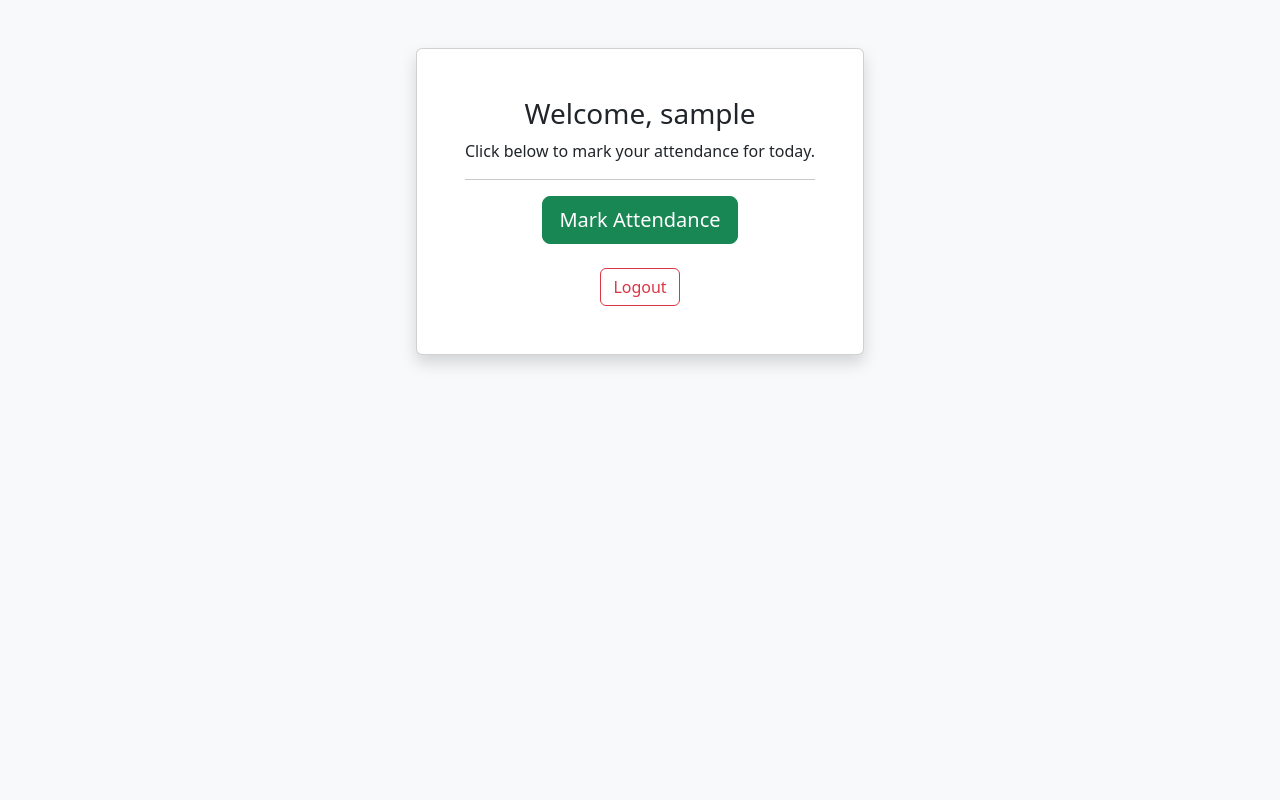
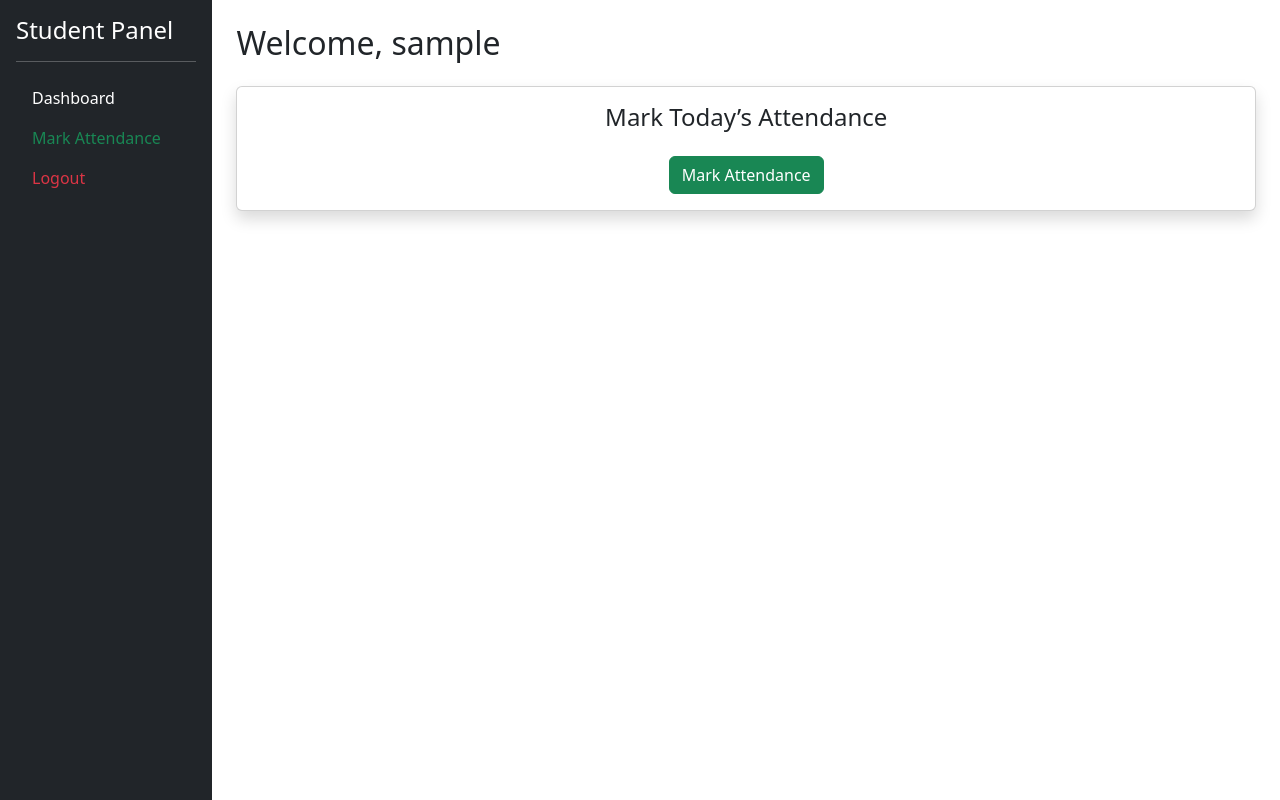
Before and after one commit to niveddddd/Cloud-Attendance-System, a Flask app: template templates/student_dashboard.html in a window 1280 px wide. Run offline with Flask 3, Linux system fonts and the light colour scheme; the template is opened without the code that fills it, so the values that code supplies are empty; the visitor is signed in with stand-in values (Sample User, id 1).

Commit message:
Redesign student dashboard with sidebar navigation

```diff
--- a/templates/student_dashboard.html
+++ b/templates/student_dashboard.html
@@ -4,16 +4,35 @@
     <title>Student Dashboard</title>
     <link href="https://cdn.jsdelivr.net/npm/bootstrap@5.3.2/dist/css/bootstrap.min.css" rel="stylesheet">
 </head>
-<body class="bg-light text-center">
-    <div class="container mt-5">
-        <div class="card shadow p-5 d-inline-block">
-            <h3>Welcome, {{ session['username'] }}</h3>
-            <p>Click below to mark your attendance for today.</p>
-            <hr>
-            <a href="/mark" class="btn btn-success btn-lg">Mark Attendance</a>
-            <br><br>
-            <a href="/logout" class="btn btn-outline-danger">Logout</a>
+<body>
+
+<div class="d-flex">
+
+    <!-- Sidebar -->
+    <div class="bg-dark text-white p-3" style="width:250px; height:100vh;">
+        <h4>Student Panel</h4>
+        <hr>
+        <ul class="nav flex-column">
+            <li class="nav-item"><a href="#" class="nav-link text-white">Dashboard</a></li>
+            <li class="nav-item"><a href="/mark" class="nav-link text-success">Mark Attendance</a></li>
+            <li class="nav-item"><a href="/logout" class="nav-link text-danger">Logout</a></li>
+        </ul>
+    </div>
+
+    <!-- Main Content -->
+    <div class="container-fluid p-4">
+        <h2>Welcome, {{ session['username'] }}</h2>
+
+        <div class="card shadow mt-4">
+            <div class="card-body text-center">
+                <h4>Mark Today’s Attendance</h4>
+                <a href="/mark" class="btn btn-success mt-3">Mark Attendance</a>
+            </div>
         </div>
+
     </div>
+
+</div>
+
 </body>
 </html>
```
